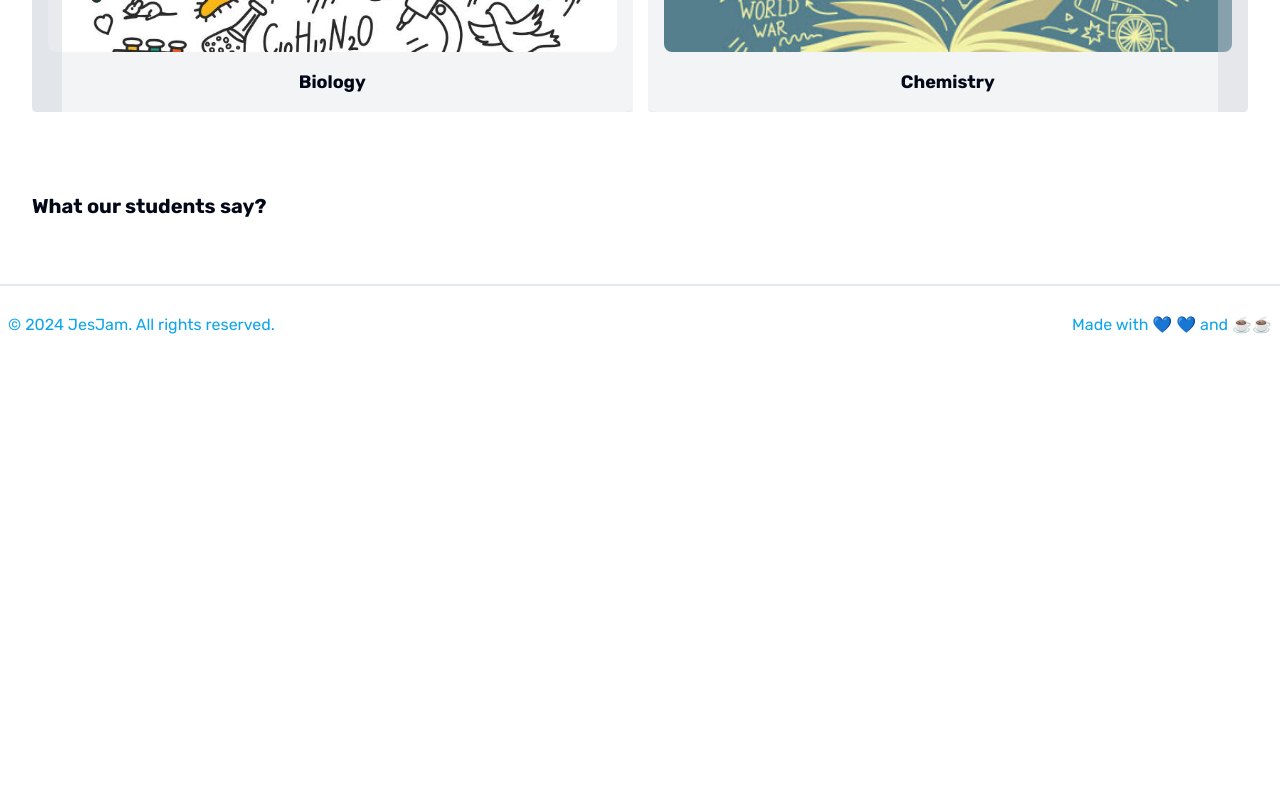
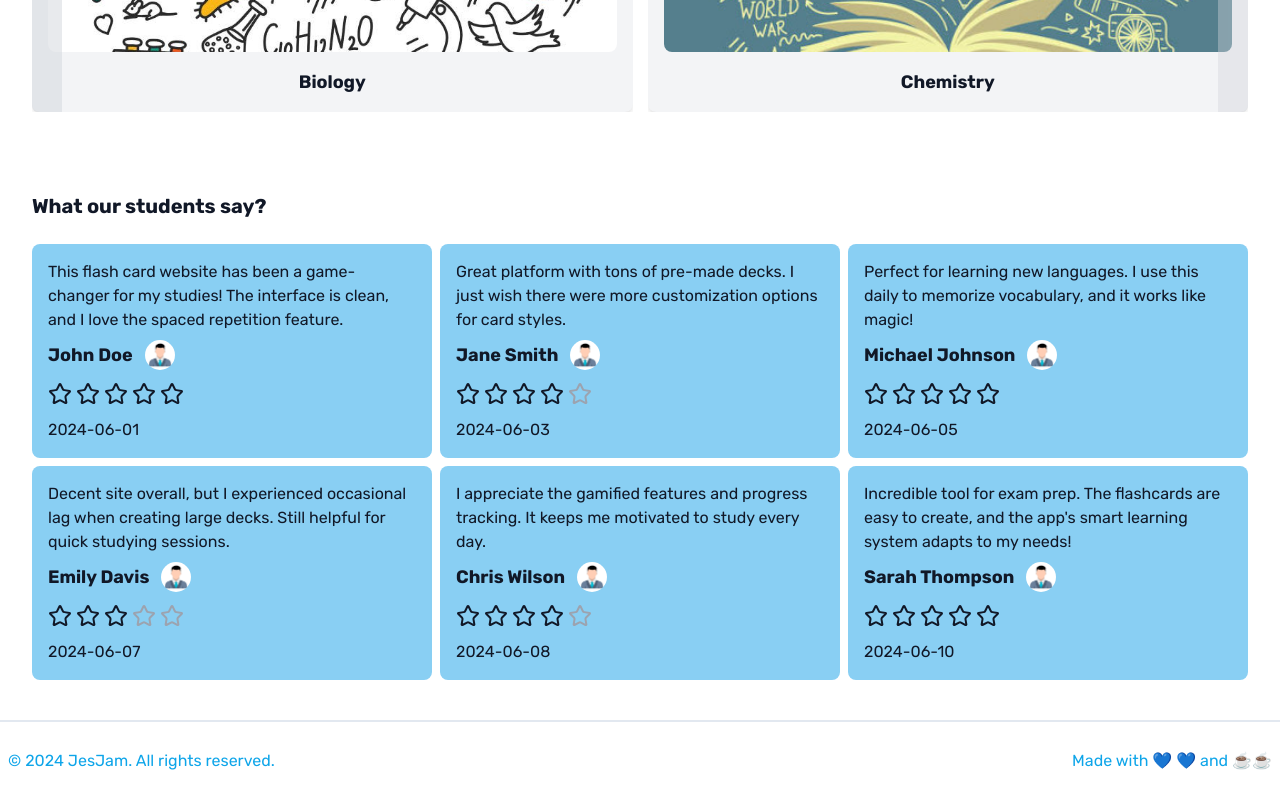
Before and after one commit to Jes-Jam/JesJam-WebApp, a Next.js app: page / in a window 1280 px wide. Shown: the part 1520-2320 px from the top of the page. Before the commit the page ends 1884 px from the top, so only its background shows below. Built offline with nearby package versions, Linux system fonts and the light colour scheme; no server answers.

Commit message:
added reviewCards to the landing-page

```diff
--- a/app/(landing_page)/page.tsx
+++ b/app/(landing_page)/page.tsx
@@ -12,8 +12,10 @@ import Link from "next/link";
 import { Button } from "@/components/ui/button";
 import Label from "@/components/ui/label";
 import Slider from "../../components/ui/slider";
+import ReviewCards from "@/components/ui/reviewCards";
 
 import classes from "../../dev-data/classes";
+import reviews from "../../dev-data/reviews";
 
 export default function Home() {
 
@@ -24,7 +26,7 @@ export default function Home() {
   }));
 
   return (
-    <div className="flex items-center flex-col w-full">
+    <div className="flex items-center flex-col w-full text-gray-900">
       <div className="flex-1 w-full flex flex-col lg:flex-row items-center justify-center p-4 gap-x-8 mt-[100px] my-[30px]">
         <div className="relative w-[240px] h-[240px] lg:w-[565px] lg:h-[400px] mb:8 lg:mb:0 ">
           <Image
@@ -105,7 +107,7 @@ export default function Home() {
       <div className="w-full px-[32px] my-10">
         <h2 className="text-xl font-bold mb-6">What our students say?</h2>
         <div className="w-full relative">
-
+          <ReviewCards reviews={reviews} />
         </div>
       </div>
     </div>
--- a/components/ui/reviewCard.tsx
+++ b/components/ui/reviewCard.tsx
@@ -1,54 +1,55 @@
 import { Star } from "lucide-react";
 import Image from "next/image";
+import profileHolder from "../../public/images/static-images/vector-users-icon.webp";
 
 /**
  * A component to render a review card.
  *
- * @param {{ review: { id: string, userName: string, profileImage: string, comment: string, rating: number, createdAt: Date }}} props
+ * @param {{ review: { id: string, reviewer: string, profileImage: string, comment: string, rating: number, createdAt: string } } } props
  * @returns {JSX.Element}
  */
-function ReviewCard ({
+function ReviewCard({
   review,
 }: {
   review: {
     id: string;
-    userName: string;
+    reviewer: string;
     profileImage: string;
     comment: string;
     rating: number;
-    createdAt: Date;
+    createdAt: string;
   };
 }): JSX.Element {
-
-  const ratingStars =  [];
+  const ratingStars = [];
 
   for (let i = 0; i < 5; i++) {
-    if (i < review.rating) {
-      ratingStars.push(<Star key={i} />);
-    }
-
-    ratingStars.push(<Star key={i} />);
+   i < review.rating ? ratingStars.push(<Star key={i} />) : ratingStars.push(<Star key={i} className="text-gray-400" />);
   }
 
   return (
-    <div className="p-4 rounded-lg bg-[#009aff] gap-2">
-      <p>{review.comment}</p>
+    <div className="p-4 rounded-lg bg-[#89cff3] flex flex-col justify-between gap-2">
 
-      <div className="flex gap-2 justify-center items-center">
-        <p>{review.userName}</p>
-        <Image
-          src={review.profileImage}
-          alt="user image"
-          width={30}
-          height={30}
-          className="object-cover w-full h-full"
-        />
+      <div className="flex items-between flex-col gap-2">
+        <p>{review.comment}</p>
+
       </div>
 
-      <div>
-        {ratingStars}
+      <div className="flex justify-between flex-col gap-3">
+        <div className="flex gap-3 justify-start items-center">
+          <p className="font-semibold text-lg">{review.reviewer}</p>
+          <Image
+            src={review.profileImage || profileHolder}
+            alt="user image"
+            width={30}
+            height={30}
+            className="object-cover w-[30px] h-[30px] rounded-full"
+          />
+        </div>
+        <div className="flex gap-1">{ratingStars}</div>
+        <p>{review.createdAt}</p>
       </div>
-      <p>{review.createdAt.toLocaleString()}</p>
     </div>
   );
-};
+}
+
+export default ReviewCard;
--- /dev/null
+++ b/components/ui/reviewCards.tsx
@@ -0,0 +1,30 @@
+import ReviewCard from "./reviewCard";
+
+/**
+ * A component to render a list of review cards.
+ *
+ * @param {{ reviews: Array<{ id: string, reviewer: string, profileImage: string, comment: string, rating: number, createdAt: string }> }} props
+ * @returns {JSX.Element}
+ */
+function ReviewCards({
+  reviews,
+}: {
+  reviews: Array<{
+    id: string,
+    reviewer: string,
+    profileImage: string,
+    comment: string,
+    rating: number,
+    createdAt: string
+  }>;
+}): JSX.Element {
+  return (
+    <div className="w-full grid grid-cols-2 gap-2 lg:grid-cols-3">
+      {reviews.map((review) => (
+        <ReviewCard key={review.id} review={review} />
+      ))}
+    </div>
+  );
+}
+
+export default ReviewCards;
--- a/components/ui/slider.tsx
+++ b/components/ui/slider.tsx
@@ -76,5 +76,4 @@ const Slider = ({ items }: { items: Array<{ id: string, name: string, image: str
   )
 };
 
-
 export default Slider;
--- a/dev-data/reviews.js
+++ b/dev-data/reviews.js
@@ -1,51 +1,51 @@
 const reviews = [
   {
-    userId: "u101",
+    id: "u101",
     reviewer: "John Doe",
-    profileImage: "https://example.com/profiles/johndoe.jpg",
+    profileImage: "",
     rating: 5,
     comment: "This flash card website has been a game-changer for my studies! The interface is clean, and I love the spaced repetition feature.",
-    date: "2024-06-01"
+    createdAt: "2024-06-01"
   },
   {
-    userId: "u102",
+    id: "u102",
     reviewer: "Jane Smith",
-    profileImage: "https://example.com/profiles/janesmith.jpg",
+    profileImage: "",
     rating: 4,
     comment: "Great platform with tons of pre-made decks. I just wish there were more customization options for card styles.",
-    date: "2024-06-03"
+    createdAt: "2024-06-03"
   },
   {
-    userId: "u103",
+    id: "u103",
     reviewer: "Michael Johnson",
-    profileImage: "https://example.com/profiles/michaeljohnson.jpg",
+    profileImage: "",
     rating: 5,
     comment: "Perfect for learning new languages. I use this daily to memorize vocabulary, and it works like magic!",
-    date: "2024-06-05"
+    createdAt: "2024-06-05"
   },
   {
-    userId: "u104",
+    id: "u104",
     reviewer: "Emily Davis",
-    profileImage: "https://example.com/profiles/emilydavis.jpg",
+    profileImage: "",
     rating: 3,
     comment: "Decent site overall, but I experienced occasional lag when creating large decks. Still helpful for quick studying sessions.",
-    date: "2024-06-07"
+    createdAt: "2024-06-07"
   },
   {
-    userId: "u105",
+    id: "u105",
     reviewer: "Chris Wilson",
-    profileImage: "https://example.com/profiles/chriswilson.jpg",
+    profileImage: "",
     rating: 4,
     comment: "I appreciate the gamified features and progress tracking. It keeps me motivated to study every day.",
-    date: "2024-06-08"
+    createdAt: "2024-06-08"
   },
   {
-    userId: "u106",
+    id: "u106",
     reviewer: "Sarah Thompson",
-    profileImage: "https://example.com/profiles/sarahthompson.jpg",
+    profileImage: "",
     rating: 5,
     comment: "Incredible tool for exam prep. The flashcards are easy to create, and the app's smart learning system adapts to my needs!",
-    date: "2024-06-10"
+    createdAt: "2024-06-10"
   }
 ];
 
```
Also changed, not shown: public/images/static-images/vector-users-icon.webp (added).
